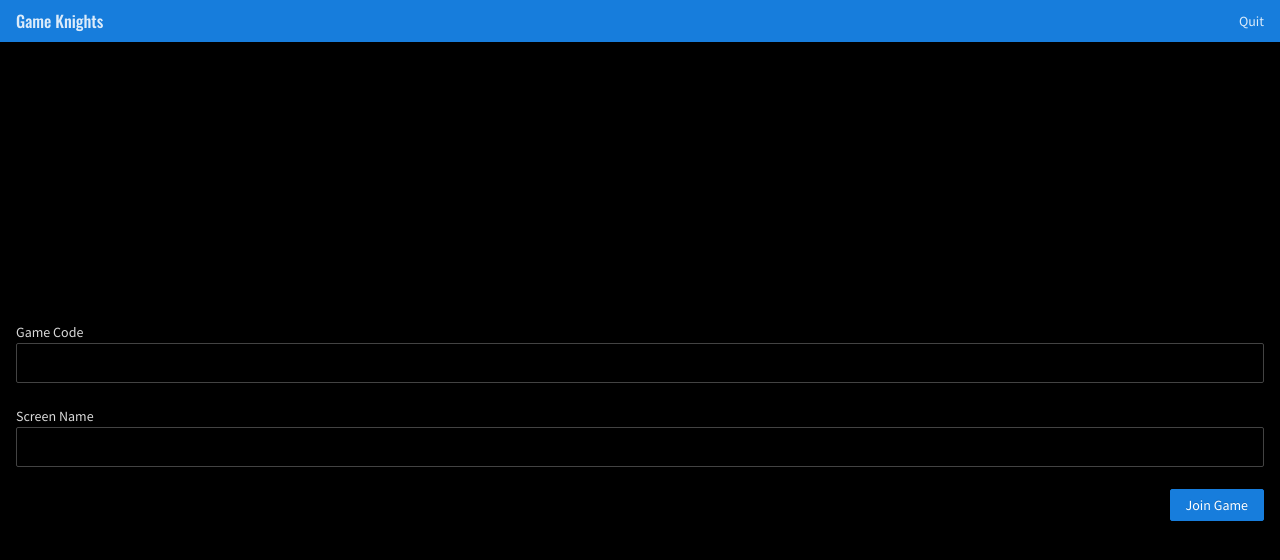
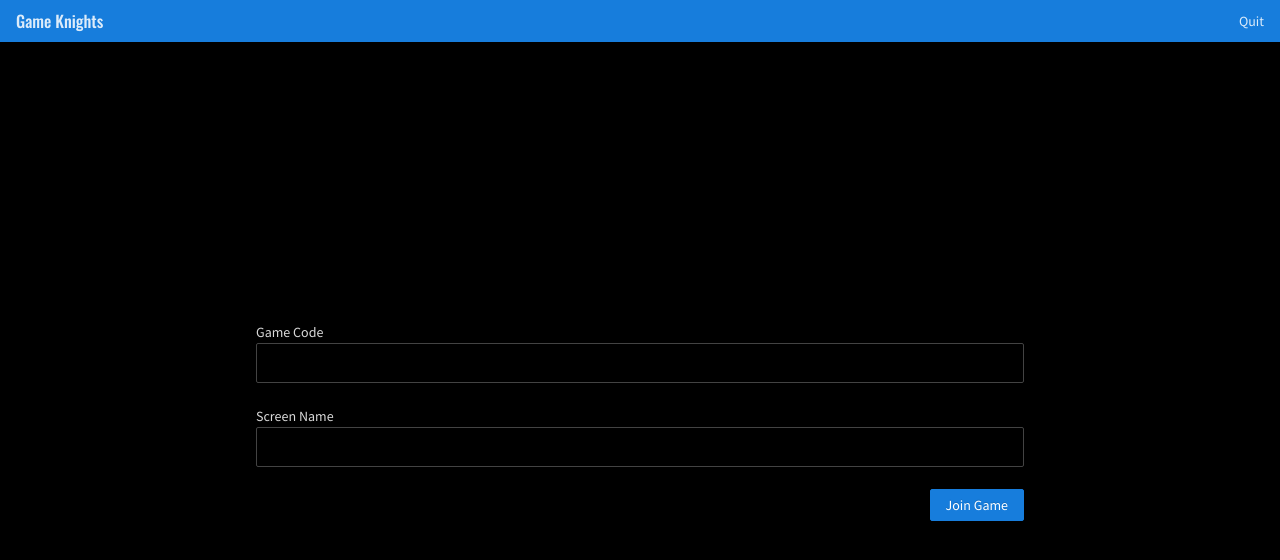
Before and after one commit to 2ndteela/game-knights-react, a React (Create React App) app: page /join-game in a window 1280 px wide. Shown: the top 560 px of the page. Built offline with nearby package versions, Linux system fonts and the light colour scheme.

Commit message:
adding contexts

```diff
--- a/src/App.less
+++ b/src/App.less
@@ -44,6 +44,8 @@ h1, h2, h3, h4, h5, h6 {
 #router-container {
   width: 100%;
   height: 100%;
+  display: flex;
+  justify-content: center;
 }
 
 #router-container div {
--- a/src/views/view-styles.less
+++ b/src/views/view-styles.less
@@ -2,6 +2,7 @@
     padding: 16px;
     width: 100%;
     height: 100%;
+    max-width: 800px;
 }
 
 .center-up {
```
Also changed, not shown: src/App.js (+8 -1 lines), src/contexts/GameContext.js (+23 -1 lines), 1 other file (tests, documents, lock files or other folders).
